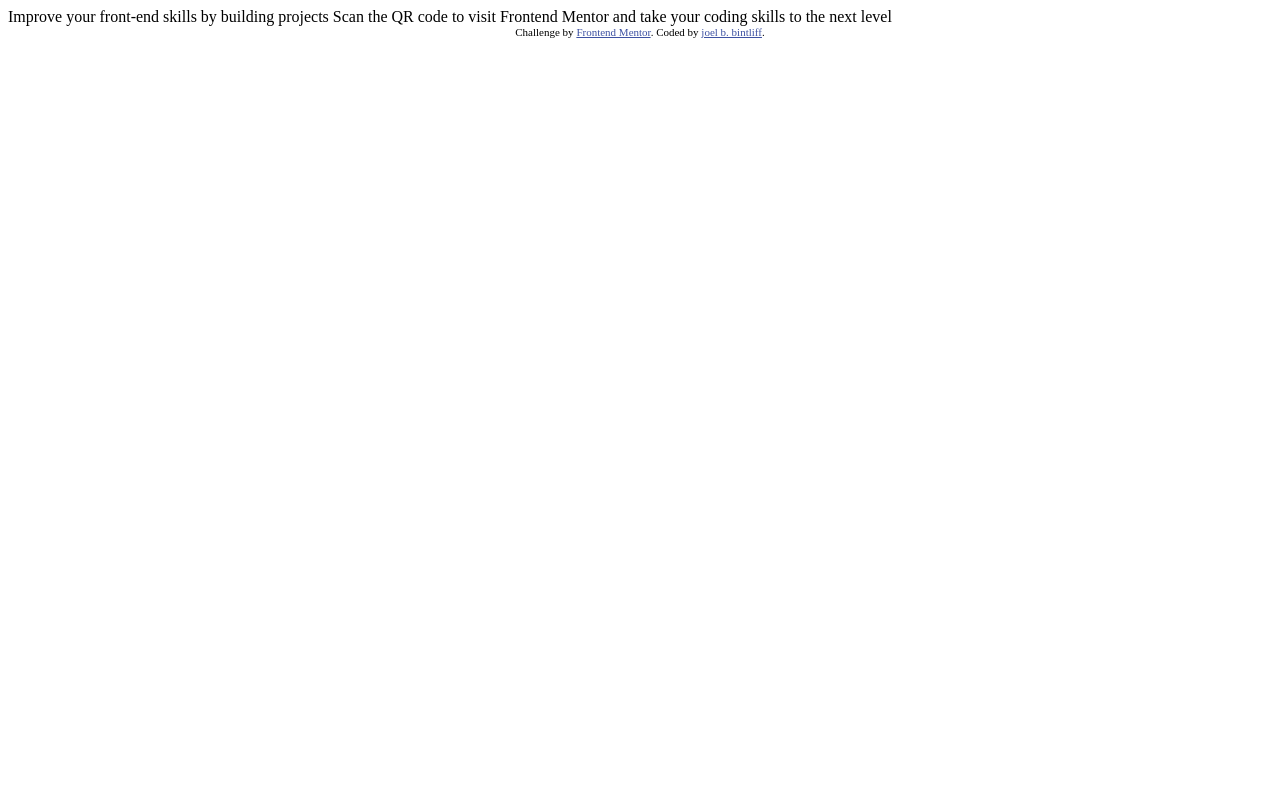
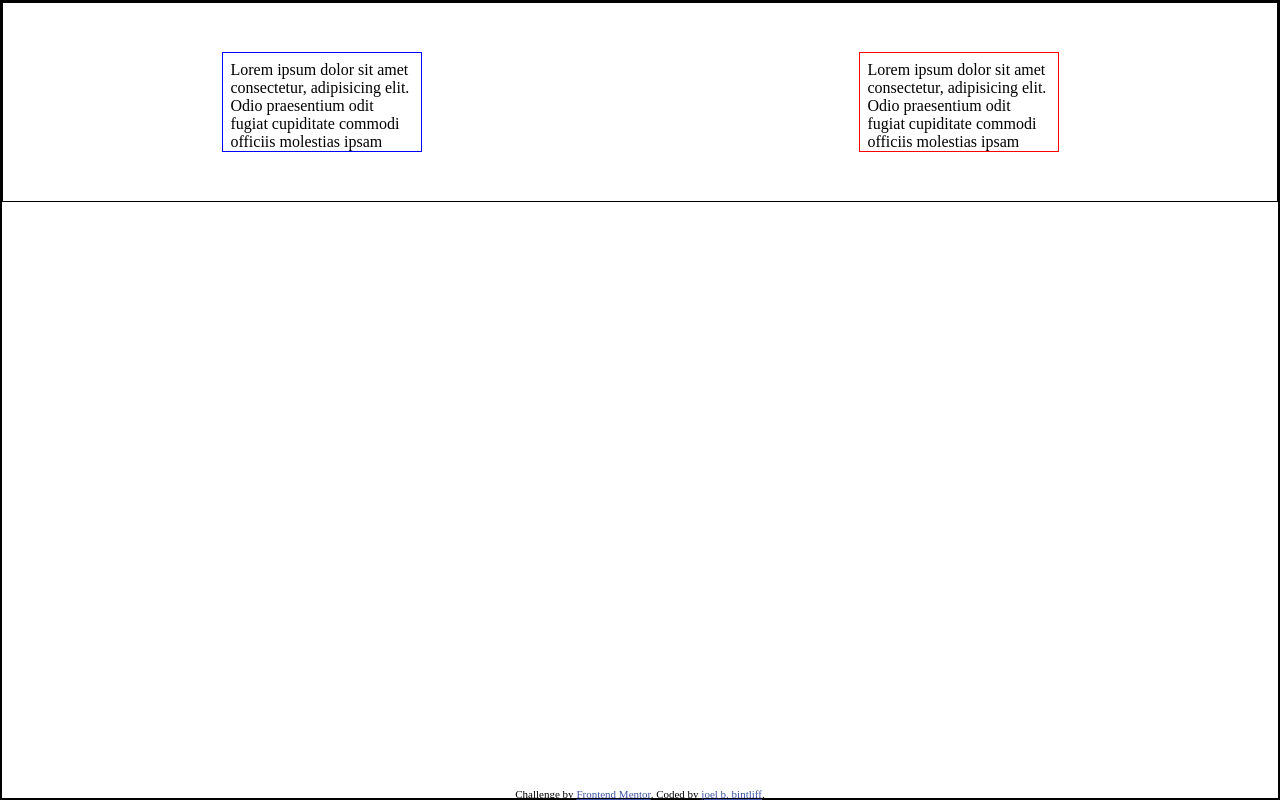
Before and after one commit to jbntlff/jbntlff.github.io, a plain HTML site: page index.html in a window 1280 px wide. Drawn offline with Linux system fonts and the light colour scheme.

Commit message:
Experimental updates  Please enter the commit message for your changes. Lines starting

```diff
--- a/index.html
+++ b/index.html
@@ -1,8 +1,10 @@
 <!DOCTYPE html>
 <html lang="en">
+
 <head>
   <meta charset="UTF-8">
-  <meta name="viewport" content="width=device-width, initial-scale=1.0"> <!-- displays site properly based on user's device -->
+  <meta name="viewport" content="width=device-width, initial-scale=1.0">
+  <!-- displays site properly based on user's device -->
 
   <link rel="icon" type="image/png" sizes="32x32" href="./images/favicon-32x32.png">
 
@@ -10,19 +12,121 @@
 
   <!-- Feel free to remove these styles or customise in your own stylesheet 👍 -->
   <style>
-    .attribution { font-size: 11px; text-align: center; }
-    .attribution a { color: hsl(228, 45%, 44%); }
+    .attribution {
+      font-size: 11px;
+      text-align: center;
+    }
+
+    .attribution a {
+      color: hsl(228, 45%, 44%);
+    }
+  </style>
+  <style>
+    * {
+      box-sizing: border-box;
+      margin: 0;
+    }
+    html,
+    body {
+      height: 100%;
+      border: 1px solid black;
+    }
+    .parent {
+      border: 1px solid black;
+      height: 200px;
+      display: flex;
+      align-items: center;
+      justify-content: space-around
+
+    }
+    .child {
+      border: 1px solid blue;
+      height: 100px;
+      width: 200px;
+      overflow-x: scroll;
+      padding: .5em;
+
+    }
+    .child2 {
+      border: 1px solid red;
+      height: 100px;
+      width: 200px;
+      overflow-x: scroll;
+      padding: .5em;
+    }
+    /*
+    .parent {
+      border: 5px solid black;
+      border-radius: 1em;
+      position: absolute;
+      left: 50%;
+      top: 50%;
+      transform: translate(-50%,-50%);
+      padding: 1rem;
+
+    }
+
+    .parent {
+      border: solid 1px black;
+      position: relative;
+      height: 800px;
+      width: 800px;
+    }
+
+    .child {
+      border: solid 1px black;
+      background-color: #fff;
+      position: absolute;
+      top: 100px;
+      left: 10%;
+      transform: translate(-50%,-50%);
+      padding: 10px;
+      opacity: .5;
+      height: 500px;
+      width: 300px;
+    }
+
+    .child > p {
+      color: black;
+    }
+    .child2 {
+      border: solid 1px black;
+      background-color: white;
+      position: absolute;
+      top: 100px;
+      left: 50%;
+       transform: translate(-50%,-50%);
+      padding: 10px;
+      width: 350px;
+      height: 400px;
+      opacity: .5;
+    }
+    */
+
+    .footer {
+      position: absolute;
+      bottom: 0;
+    }
   </style>
 </head>
+
 <body>
+  <div class="parent">
+    <div class="child">
+      <p > Lorem ipsum dolor sit amet consectetur, adipisicing elit. Odio praesentium odit fugiat cupiditate commodi officiis molestias ipsam quae autem sit exercitationem, voluptatibus vitae cum deserunt quia impedit velit in at? </p>
+    </div>
+    <div class="child2">
+      <p > Lorem ipsum dolor sit amet consectetur, adipisicing elit. Odio praesentium odit fugiat cupiditate commodi officiis molestias ipsam quae autem sit exercitationem, voluptatibus vitae cum deserunt quia impedit velit in at? </p>
+    </div>
 
-  Improve your front-end skills by building projects
-
-  Scan the QR code to visit Frontend Mentor and take your coding skills to the next level
-
-  <div class="attribution">
-    Challenge by <a href="https://www.frontendmentor.io?ref=challenge" target="_blank">Frontend Mentor</a>.
-    Coded by <a href="#">joel b. bintliff</a>.
+    <div class="footer">
+      <div class="attribution">
+        <p>Challenge by <a href="https://www.frontendmentor.io?ref=challenge" target="_blank">Frontend Mentor</a>.
+        Coded by <a href="#">joel b. bintliff</a>.
+        </p>
+      </div>
+    </div>
   </div>
 </body>
+
 </html>
```
